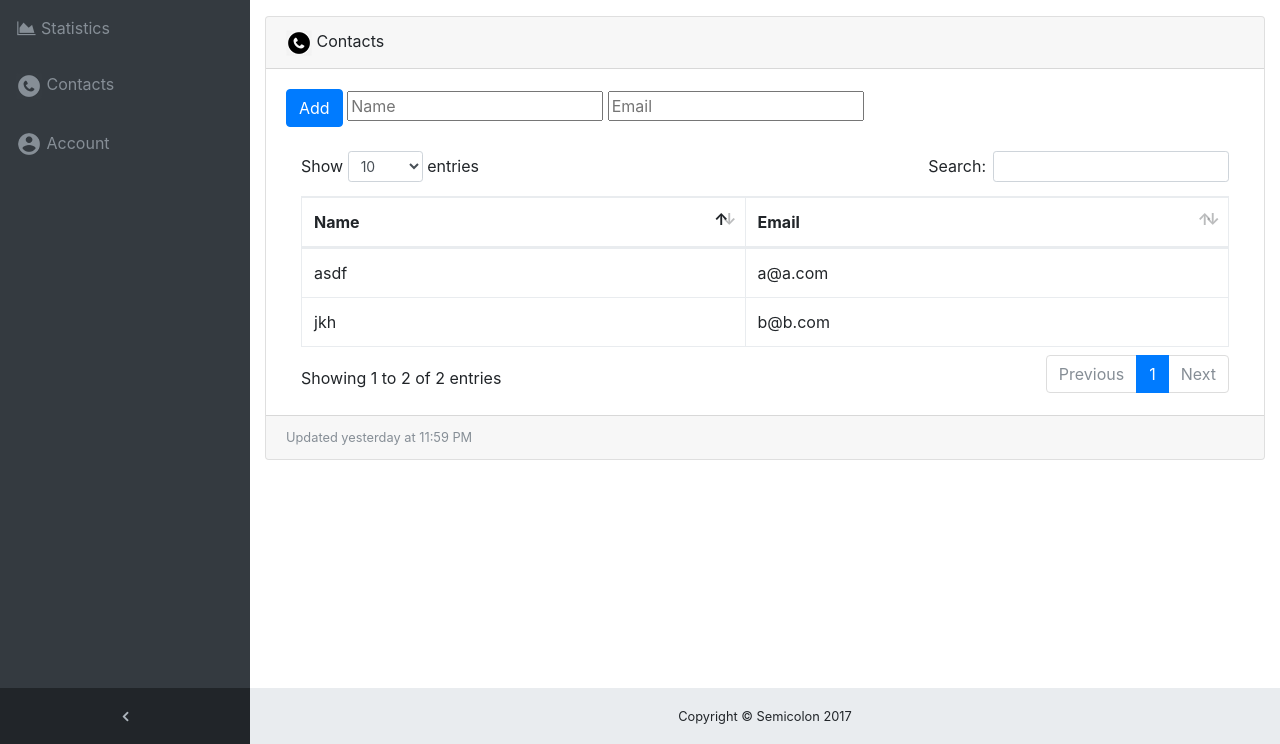
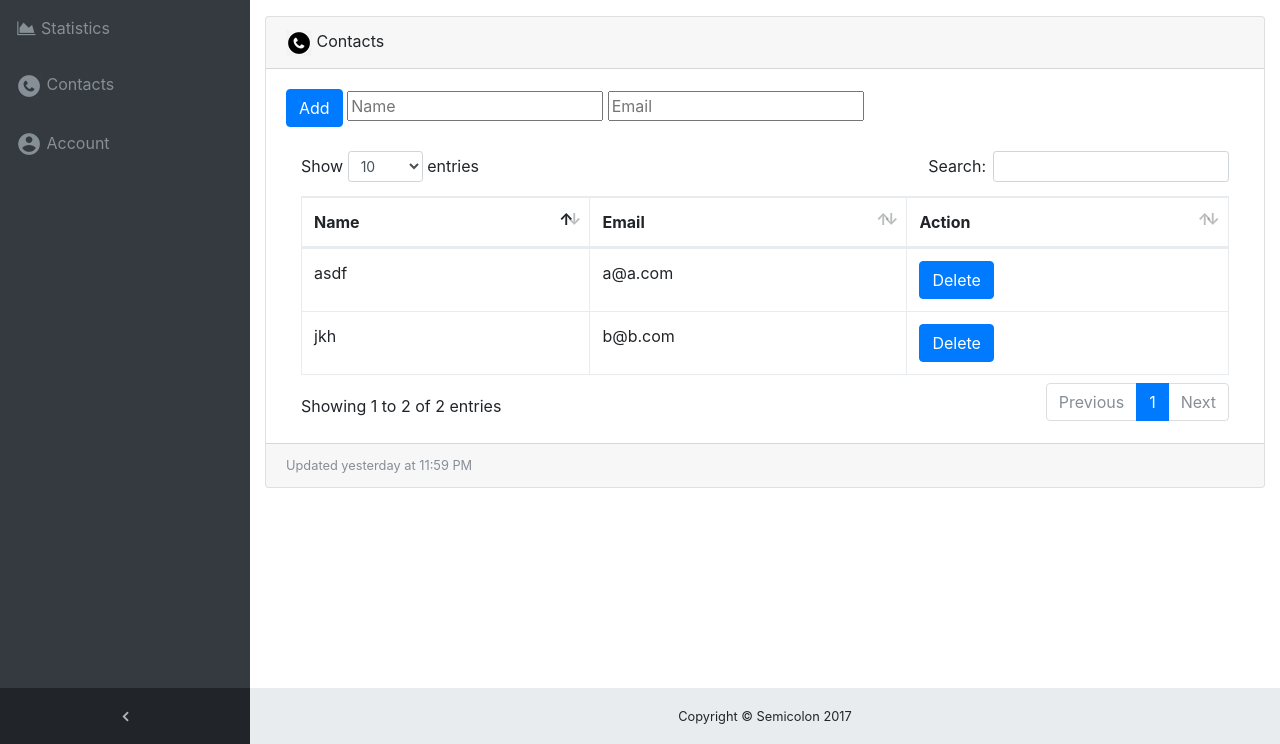
Before and after one commit to charlescabbage/IntelliH, a PHP site: page /contacts.php in a window 1280 px wide. Shown: the part 56-800 px from the top of the page. Run offline with PHP 8.4, Linux system fonts and the light colour scheme; a user stored in the database is signed in; data comes from the database, SQL or seed files in the repository.

Commit message:
Added delete action for contacts

```diff
--- a/contacts.php
+++ b/contacts.php
@@ -139,6 +139,7 @@ if (empty($_SESSION['logged_in'])) {
                 <tr>
                   <th>Name</th>
                   <th>Email</th>
+                  <th>Action</th>
                 </tr>
               </thead>
               <tbody>
@@ -149,8 +150,13 @@ if (empty($_SESSION['logged_in'])) {
                     $rows = $hQuery->fetch_assoc();
                     echo"
                     <tr>
+                      <form name='managecontact' id='managecontact' method='POST' action='action.php'>
                       <td>".$rows['name']."
                       <td>".$rows['email']."
+                      <td>
+                          <input type='hidden' name='id' value=".$rows['id'].">
+                          <button class='btn btn-primary' type='submit' name='action' value='del_contact'>Delete</button>
+                      </form>
                     </tr>";
                   }
                 }
```
